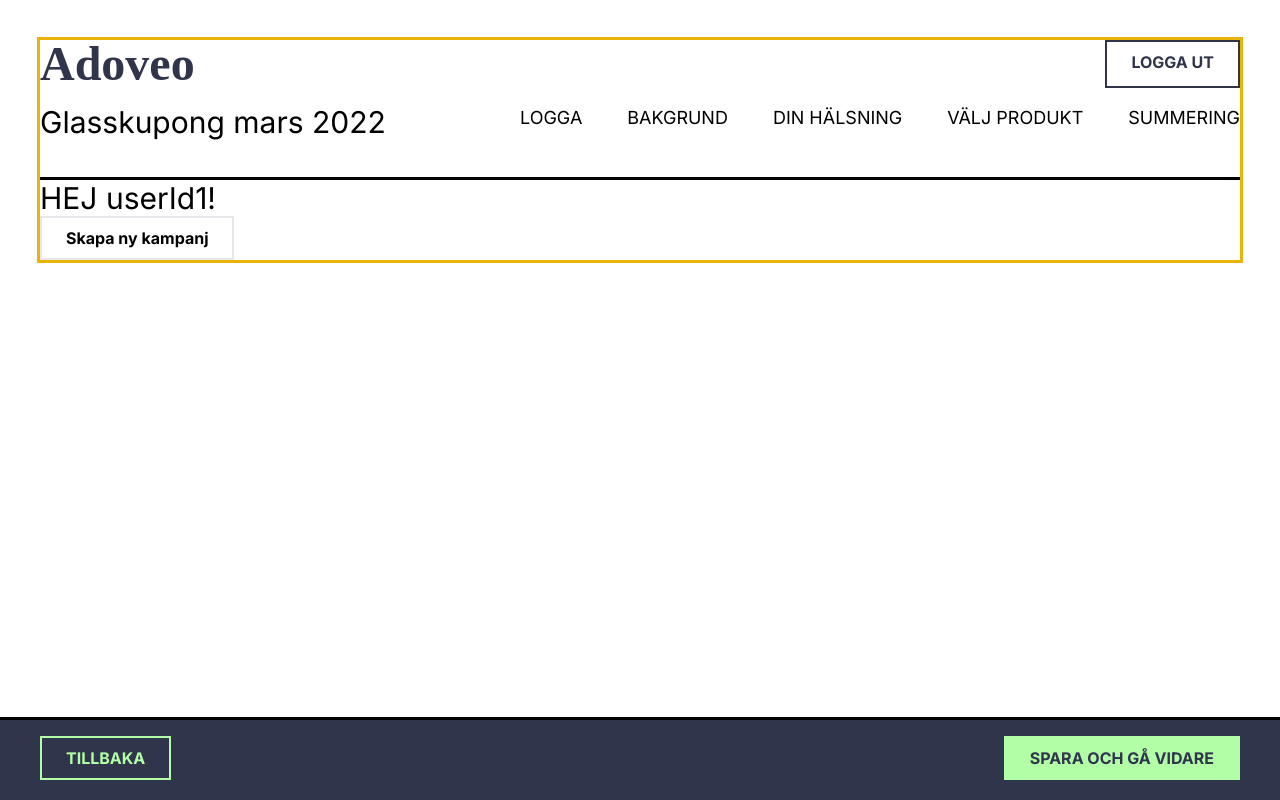
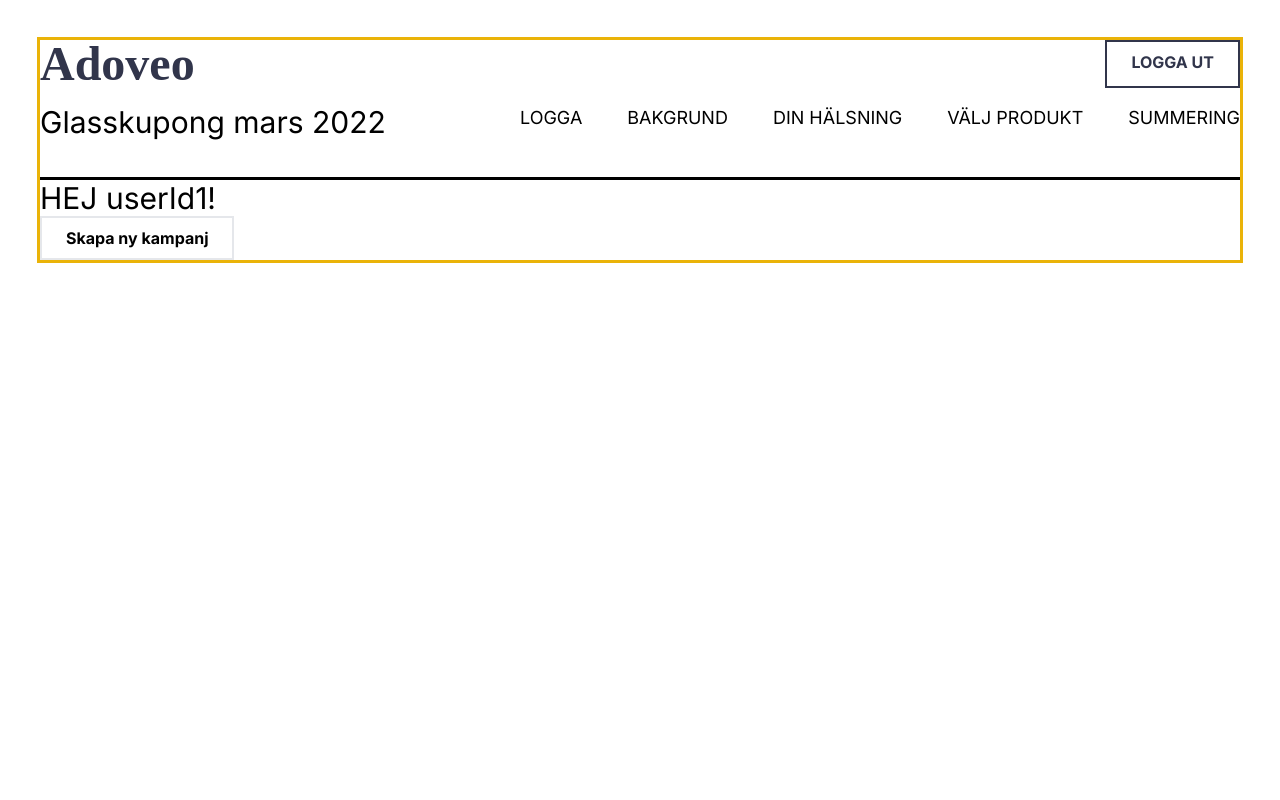
Before and after one commit to EmmaHammar/coupon-tool, a React (Create React App) app: page / in a window 1280 px wide. Built offline with nearby package versions, Linux system fonts and the light colour scheme.

Commit message:
import footer in StepLogo, add click saveBtn in Footer run function i App.js

```diff
--- a/src/App.js
+++ b/src/App.js
@@ -17,6 +17,7 @@ import StepSummary from './components/StepSummary';
 
 //global state TODO: move to separate file if have time
 export const AccountContext = React.createContext();
+export const SaveContext = React.createContext();
 
 export default function App() {
   const [couponLogo, setCouponLogo] = useState('');
@@ -29,20 +30,22 @@ export default function App() {
     pickedCouponId: '1',
   };
 
-  useEffect( () => {
-    setCouponLogo('default');
-
-  }, []);
-
   //catch saveclick
-  const handleClick = (evt) => {
-    console.log("click save from Footer.js:", evt);
+  const saveClick = () => {
+    console.log("click save from Footer.js-> context");
 
     // if (editorRef.current) {
     //   let logoString = editorRef.current.getContent();
     //   props.updateCoupon(logoString); //cb in StepLogo.js
     // }
   };
+
+  useEffect( () => {
+    setCouponLogo('default');
+
+  }, []);
+
+
 
   //set state
 
@@ -54,6 +57,7 @@ export default function App() {
         <Header />
           <main>
             <div id='userPageWrapper' className='mt-6 mb-20 md:mt-10 md:mb-24'>
+              <SaveContext.Provider value={ saveClick }>
                 <Routes>
                   <Route exact path='/' element={<UserPage />}></Route>
                   <Route
@@ -102,11 +106,14 @@ export default function App() {
                   <Route exact path='/steg5' element={<StepSummary />}></Route>
                   <Route exact path='*' element={<NotFound />}></Route>
                 </Routes>
+              </SaveContext.Provider>
+
+
             </div>
           </main>
 
 
-        <Footer onClick={handleClick}/>
+        {/* <Footer onClick={handleClick}/>  */}
 
       </div>
       </AccountContext.Provider>
--- a/src/components/Footer.js
+++ b/src/components/Footer.js
@@ -1,18 +1,21 @@
 import React from 'react';
+import { SaveContext } from '../App';
 
 export default function Footer(props) {
     let nextBtnText = 'SPARA OCH GÅ VIDARE'
 
-    const Save = (evt) => {
-      props.onClick(evt); //cb App.js
-    }
+
   return (
-    <footer className='outline h-16 md:h-20 bg-blue fixed bottom-0 inset-x-0 px-10'>
-      <div className='flex justify-between items-baseline'>
-        <button id='backBtn' className='btn btn-primary-reverse mt-4'>TILLBAKA</button>
-        <button id='nextBtn' className='btn btn-primary' onClick={Save}>{nextBtnText}</button>
-      </div>
+    <SaveContext.Consumer>
+      { saveClick =>
+        <footer className='outline h-16 md:h-20 bg-blue fixed bottom-0 inset-x-0 px-10'>
+          <div className='flex justify-between items-baseline'>
+            <button id='backBtn' className='btn btn-primary-reverse mt-4'>TILLBAKA</button>
+            <button id='nextBtn' className='btn btn-primary' onClick={saveClick}>{nextBtnText}</button>
+          </div>
 
-    </footer>
+        </footer>
+      }
+    </SaveContext.Consumer>
   )
 };
--- a/src/components/StepLogo.js
+++ b/src/components/StepLogo.js
@@ -2,6 +2,9 @@ import React, { useState, useEffect, useContext } from 'react';
 import TinyEditor from './TinyEditor';
 import { AccountContext } from '../App';
 import UpdateCoupon from '../services/UpdateCoupon';
+
+import Footer from './Footer';
+
 
 export default function StepLogo(props) {
   const [stepType, setStepType] = useState('logo');
@@ -39,11 +42,14 @@ export default function StepLogo(props) {
   return (
     <AccountContext.Consumer>
       { account =>
+        <>
         <div id='stepLogoWrapper' className=''>
           <h3>StepLogo: Woho, nu är du igång att skapa ditt digitala kupongerbjudande!</h3>
           <h4>1. Börja med att ladda upp din företagslogga.</h4>
           <TinyEditor stepType={stepType} updateCoupon={updateCoupon}/>
         </div>
+        <Footer />
+        </>
       }
     </AccountContext.Consumer>
   )
```
Lines whose indentation alone changed are shown as unchanged.
